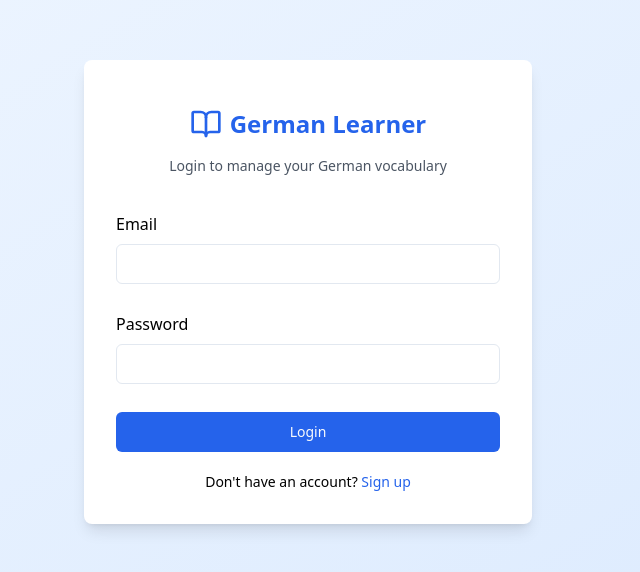
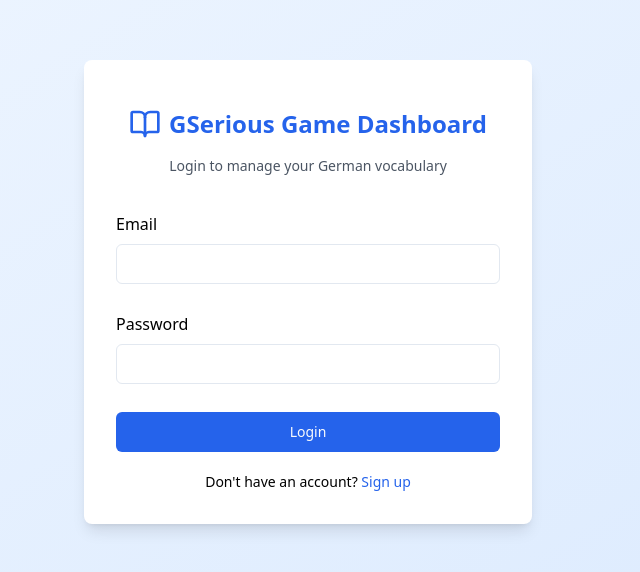
Before and after one commit to ggeorge185/gamedev, a React (Vite) app in the folder frontend/: page /login in a window 1280 px wide. Shown: the part 108-680 px from the top of the page, without its empty margins (332-972 px from the left). Built offline with nearby package versions, Linux system fonts and the light colour scheme.

Commit message:
Update Login.jsx

```diff
--- a/frontend/src/components/Login.jsx
+++ b/frontend/src/components/Login.jsx
@@ -63,7 +63,7 @@ const Login = () => {
           <div className='my-4 text-center'>
             <div className='flex items-center justify-center gap-2 mb-4'>
               <BookOpen className='w-8 h-8 text-blue-600' />
-              <h1 className='text-2xl font-bold text-blue-600'>German Learner</h1>
+              <h1 className='text-2xl font-bold text-blue-600'>GSerious Game Dashboard</h1>
             </div>
             <p className='text-sm text-gray-600'>Login to manage your German vocabulary</p>
           </div>
```
